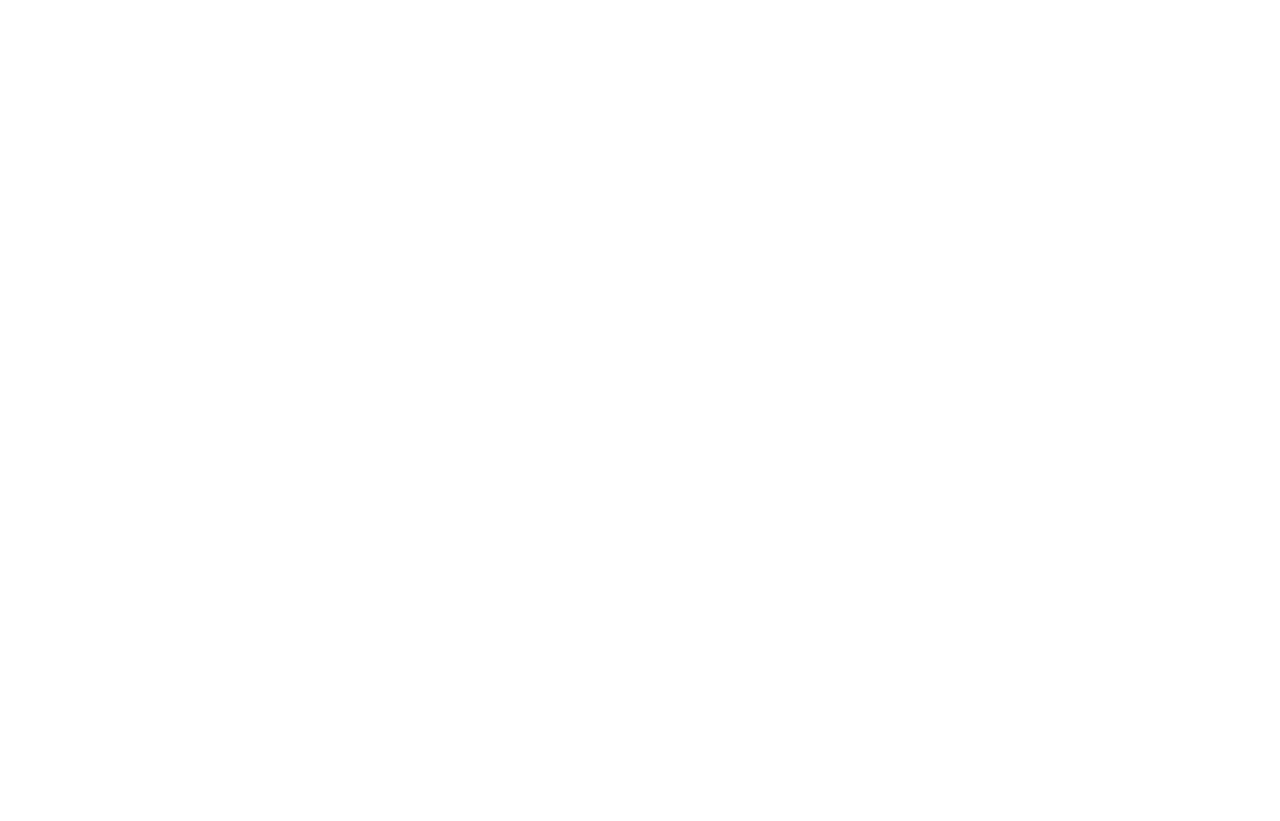
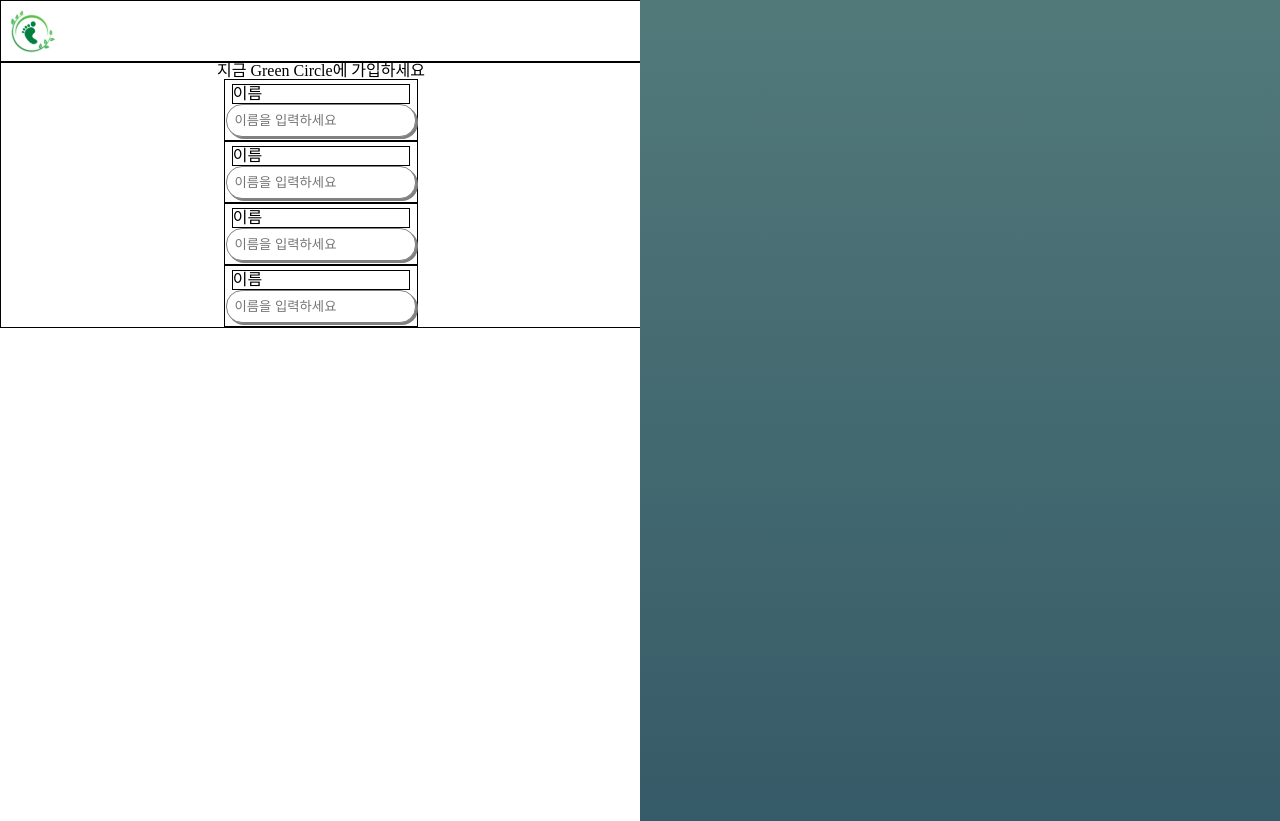
Before and after one commit to sungstii/seb42_main_022, a React (Create React App) app in the folder client/: page /signup in a window 1280 px wide. Before the commit this address had no page. Before the commit the page ends 800 px from the top, so only its background shows below. Built offline with nearby package versions, Linux system fonts and the light colour scheme.

Commit message:
feat: input컴포넌트 작업

```diff
--- a/client/src/App.tsx
+++ b/client/src/App.tsx
@@ -1,26 +1,30 @@
-import React from 'react';
-import './App.css';
+import React from "react";
+import "./App.css";
 import { Routes, Route } from "react-router-dom";
-import Main from "./pages/Main"
-import Community from "./pages/Community"
-import Review from './pages/Review';
-import GreenAct from './pages/GreenAct';
+import Main from "./pages/Main";
+import Community from "./pages/Community";
+import Review from "./pages/Review";
+import GreenAct from "./pages/GreenAct";
 import News from "./pages/News";
-import GreenCal from './pages/GreenCal';
+import GreenCal from "./pages/GreenCal";
 import Ranking from "./pages/Ranking";
+import SignUp from "./pages/SignUp";
+import { Reset } from "styled-reset";
 
 function App() {
   return (
     <div className="App">
+      <Reset />
       <header className="App-header">
         <Routes>
-          <Route path='/' element={<Main/>}/>
-          <Route path='/community' element={<Community/>}/>
-          <Route path='/review' element={<Review/>}/>
-          <Route path='/greenact' element={<GreenAct/>}/>
-          <Route path='/news' element={<News/>}/>
-          <Route path='/greencal' element={<GreenCal/>}/>
-          <Route path='/ranking' element={<Ranking/>}/>
+          <Route path="/" element={<Main />} />
+          <Route path="/community" element={<Community />} />
+          <Route path="/review" element={<Review />} />
+          <Route path="/greenact" element={<GreenAct />} />
+          <Route path="/news" element={<News />} />
+          <Route path="/greencal" element={<GreenCal />} />
+          <Route path="/ranking" element={<Ranking />} />
+          <Route path="/signup" element={<SignUp />} />
         </Routes>
       </header>
     </div>
--- a/client/src/components/Header.tsx
+++ b/client/src/components/Header.tsx
@@ -73,7 +73,7 @@
       </TapWrapper>
       <EmptySpace />
       <ProfileWrapper>
-        <ProfileLink to="./community">
+        <ProfileLink to="./signup">
           <ProfileIcon width="35px" height="35px" />
         </ProfileLink>
       </ProfileWrapper>
--- /dev/null
+++ b/client/src/components/Input.tsx
@@ -0,0 +1,38 @@
+import React from "react";
+import styled from "styled-components";
+
+const InputContainer = styled.div`
+  display: flex;
+  flex-direction: column;
+  justify-content: center;
+  align-items: center;
+  width: 30%;
+  height: 60px;
+  border: 1px solid black;
+`;
+const InputLabel = styled.label`
+  display: flex;
+  align-items: center;
+  width: 92%;
+  height: 30%;
+  border: 1px solid black;
+`;
+const InputForm = styled.input`
+  padding: 8px;
+  width: 90%;
+  height: 25%;
+  border: 1px solid gray;
+  border-radius: 16px;
+  box-shadow: 2px 2px gray;
+`;
+
+function Input() {
+  return (
+    <InputContainer>
+      <InputLabel htmlFor="inputName">이름</InputLabel>
+      <InputForm type="text" id="inputName" placeholder="이름을 입력하세요" />
+    </InputContainer>
+  );
+}
+
+export default Input;
--- a/client/src/pages/Main.tsx
+++ b/client/src/pages/Main.tsx
@@ -16,7 +16,6 @@
 const Main = () => {
   return (
     <Container>
-      <Reset />
       <Header />
       <Carousel />
       <ShortcutCard />
--- a/client/src/pages/SignUp.tsx
+++ b/client/src/pages/SignUp.tsx
@@ -1,10 +1,57 @@
-import React from 'react';
+import React from "react";
+import styled from "styled-components";
+import { ReactComponent as LogoImg } from "../icon/main_logo.svg";
+import Input from "../components/Input";
+
+const InputContainer = styled.div`
+  width: 100%;
+  height: 100%;
+  display: flex;
+  flex-direction: row;
+`;
+const LeftContainer = styled.div`
+  display: flex;
+  flex-direction: column;
+  width: 50%;
+  height: 100%;
+`;
+const RightContainer = styled.div`
+  width: 50%;
+  height: 821px;
+  background: linear-gradient(#52797a, #365b68);
+`;
+const LogoContainer = styled.div`
+  width: 100%;
+  display: flex;
+  justify-content: flex-start;
+  border: 1px solid black;
+`;
+const FormContainer = styled.div`
+  width: 100%;
+  display: flex;
+  flex-direction: column;
+  justify-content: center;
+  align-items: center;
+  border: 1px solid black;
+`;
 
 const SignUp = () => {
   return (
-    <>
-      <div>여긴 회원가입페이지입니다.</div>
-    </>
+    <InputContainer>
+      <LeftContainer>
+        <LogoContainer>
+          <LogoImg width="60px" height="60px" />
+        </LogoContainer>
+        <FormContainer>
+          <h1>지금 Green Circle에 가입하세요</h1>
+          <Input />
+          <Input />
+          <Input />
+          <Input />
+        </FormContainer>
+      </LeftContainer>
+      <RightContainer></RightContainer>
+    </InputContainer>
   );
 };
 
```
